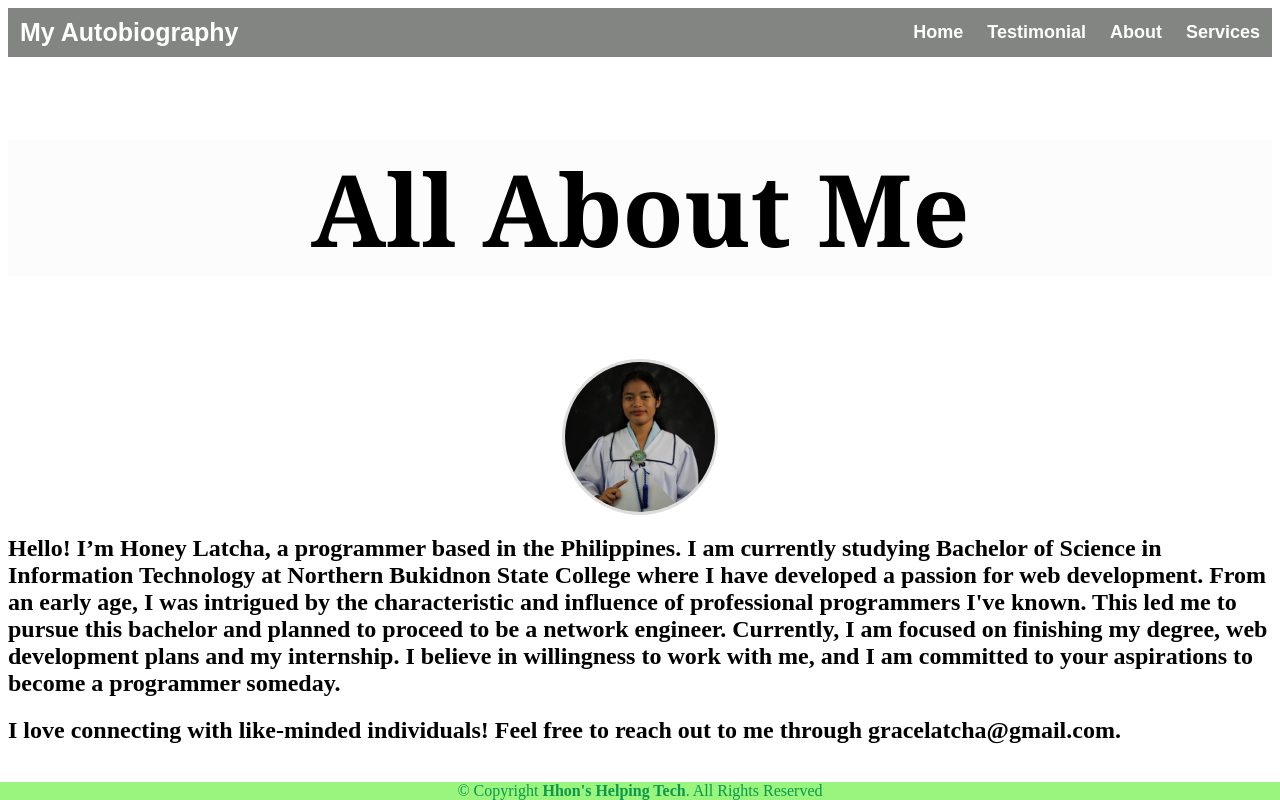
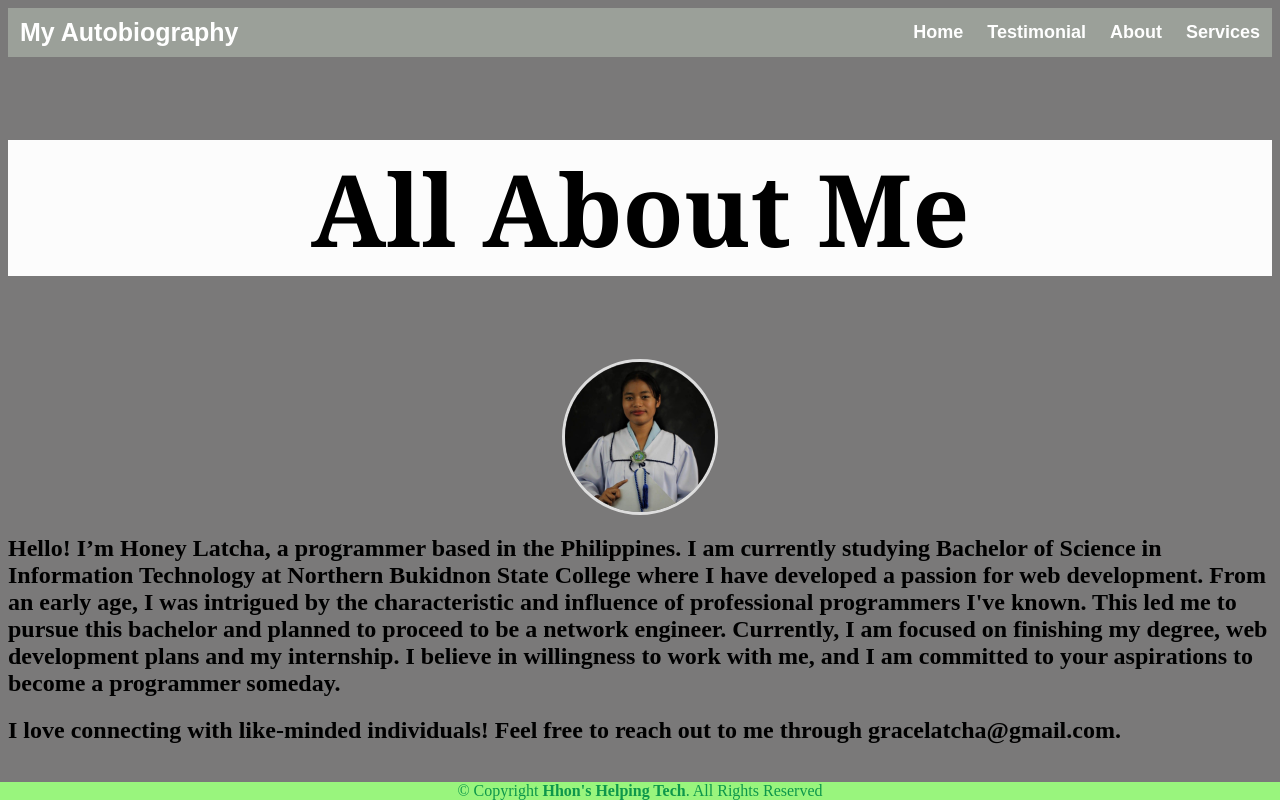
Before and after one commit to HONEYGRACELATCHA/IT24C5, a plain HTML site: page about/about.html in a window 1280 px wide. Drawn offline with Linux system fonts and the light colour scheme.

Commit message:
Added changes

```diff
--- a/about/about.html
+++ b/about/about.html
@@ -13,7 +13,7 @@
             <div class="header-Right">
                 <a class="active" href="index.html">Home</a>
                 <a href="testimonial/testimonial.html">Testimonial</a>
-                <a href="about/about.html">About</a>
+                <a href="about.html">About</a>
                 <a href="services/services.html">Services</a>
             </div>
 
--- a/about/style.css
+++ b/about/style.css
@@ -1,4 +1,5 @@
 body {
+    background-color: rgb(122, 121, 121);
     background-repeat: no-repeat;
     background-size: cover;
 }
@@ -13,7 +14,7 @@ h1 {
 
 .header {
     overflow: hidden;
-    background-color: rgb(130, 133, 129);
+    background-color: rgb(155, 160, 153);
     /*padding: 20px 10px;*/
 }
 
```
